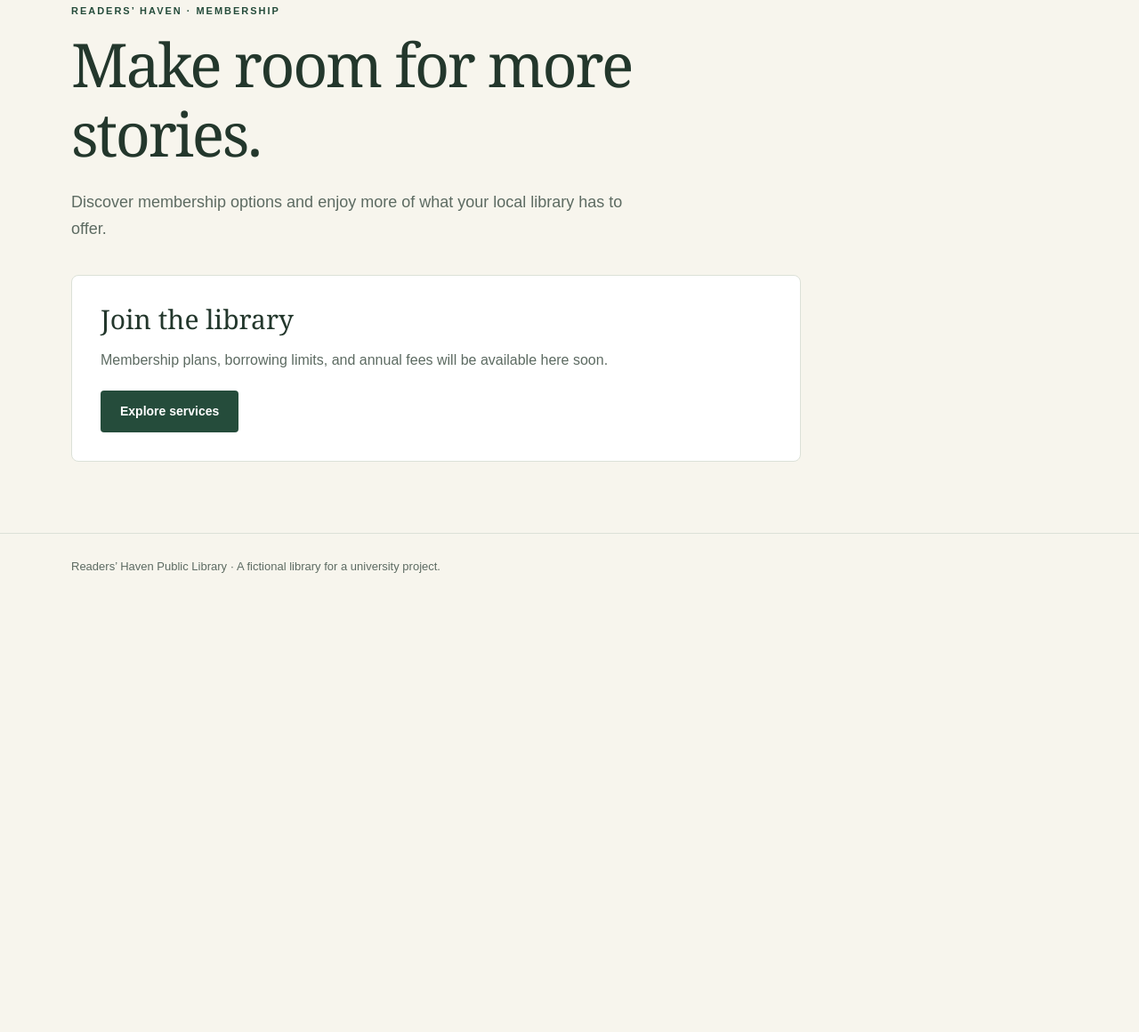
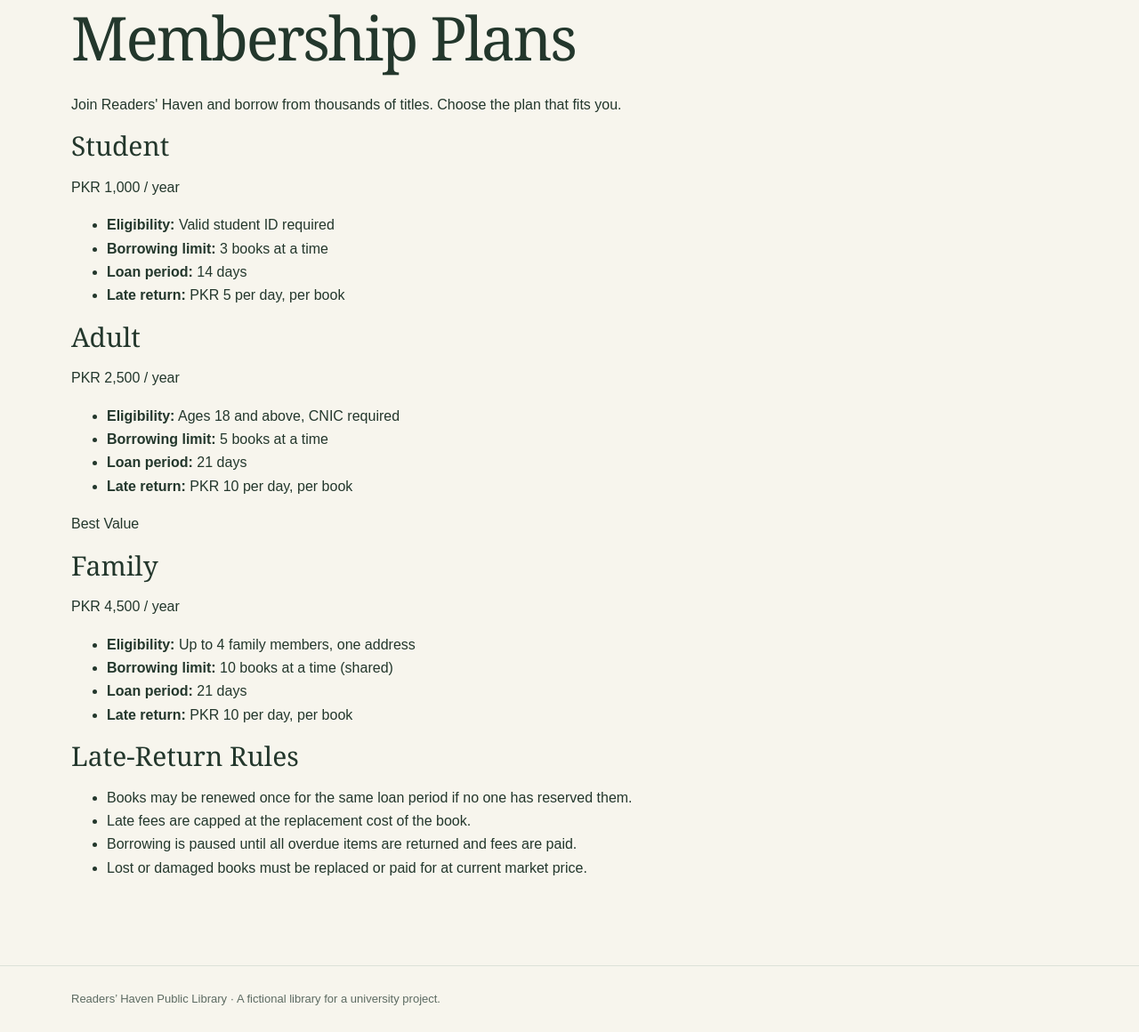
Before and after one commit to wasiqaliiii/readers-haven-library, a website: page src/membership.html in a window 1280 px wide. Shown: the part 168-1328 px from the top of the page at 89% size. Before the commit the page ends 841 px from the top, so only its background shows below. Drawn offline with Linux system fonts and the light colour scheme.

Commit message:
feat: add membership plans with fees, limits and loan periods

```diff
--- a/src/membership.html
+++ b/src/membership.html
@@ -24,14 +24,58 @@
     </div>
   </header>
   <main id="main-content" class="container">
-    <p class="eyebrow">Readers’ Haven · Membership</p>
-    <h1>Make room for more stories.</h1>
-    <p class="intro">Discover membership options and enjoy more of what your local library has to offer.</p>
-    <section class="content-panel" aria-labelledby="page-section-title">
-      <h2 id="page-section-title">Join the library</h2>
-      <p>Membership plans, borrowing limits, and annual fees will be available here soon.</p>
-      <a class="button" href="services.html">Explore services</a>
-    </section>
+
+    <section class="membership-intro">
+  <h1>Membership Plans</h1>
+  <p>Join Readers' Haven and borrow from thousands of titles. Choose the plan that fits you.</p>
+</section>
+
+<section class="plans-grid">
+  <article class="plan-card">
+    <h2>Student</h2>
+    <p class="plan-fee">PKR 1,000 <span>/ year</span></p>
+    <ul class="plan-details">
+      <li><strong>Eligibility:</strong> Valid student ID required</li>
+      <li><strong>Borrowing limit:</strong> 3 books at a time</li>
+      <li><strong>Loan period:</strong> 14 days</li>
+      <li><strong>Late return:</strong> PKR 5 per day, per book</li>
+    </ul>
+  </article>
+
+  <article class="plan-card">
+    <h2>Adult</h2>
+    <p class="plan-fee">PKR 2,500 <span>/ year</span></p>
+    <ul class="plan-details">
+      <li><strong>Eligibility:</strong> Ages 18 and above, CNIC required</li>
+      <li><strong>Borrowing limit:</strong> 5 books at a time</li>
+      <li><strong>Loan period:</strong> 21 days</li>
+      <li><strong>Late return:</strong> PKR 10 per day, per book</li>
+    </ul>
+  </article>
+
+  <article class="plan-card plan-featured">
+    <p class="plan-badge">Best Value</p>
+    <h2>Family</h2>
+    <p class="plan-fee">PKR 4,500 <span>/ year</span></p>
+    <ul class="plan-details">
+      <li><strong>Eligibility:</strong> Up to 4 family members, one address</li>
+      <li><strong>Borrowing limit:</strong> 10 books at a time (shared)</li>
+      <li><strong>Loan period:</strong> 21 days</li>
+      <li><strong>Late return:</strong> PKR 10 per day, per book</li>
+    </ul>
+  </article>
+</section>
+
+<section class="late-rules">
+  <h2>Late-Return Rules</h2>
+  <ul>
+    <li>Books may be renewed once for the same loan period if no one has reserved them.</li>
+    <li>Late fees are capped at the replacement cost of the book.</li>
+    <li>Borrowing is paused until all overdue items are returned and fees are paid.</li>
+    <li>Lost or damaged books must be replaced or paid for at current market price.</li>
+  </ul>
+</section>
+
   </main>
   <footer class="site-footer">
     <div class="container"><p>Readers’ Haven Public Library · A fictional library for a university project.</p></div>
```
